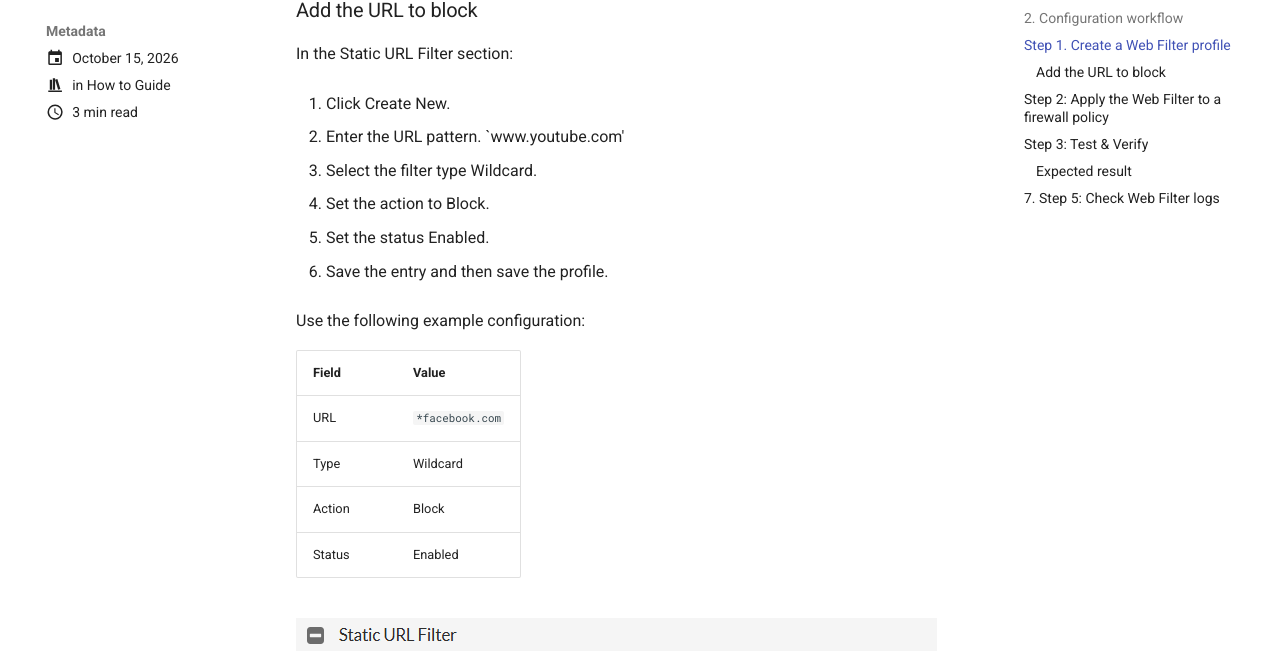
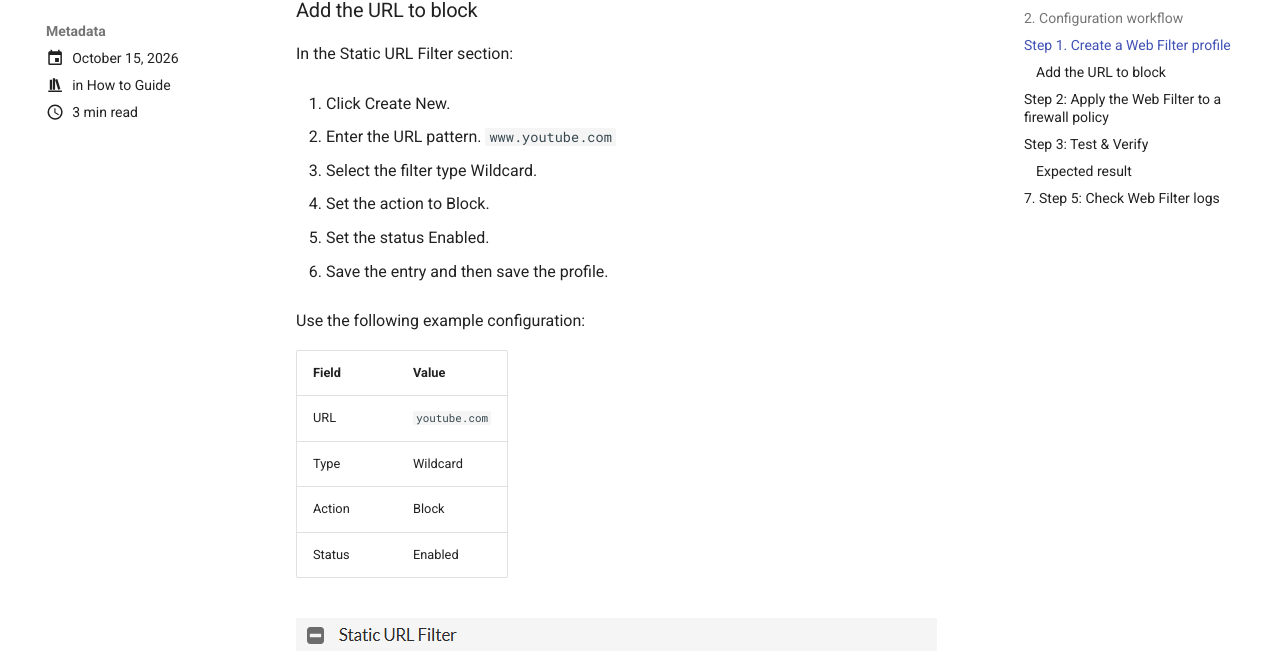
Before and after one commit to Gagan7248/HITOP, an MkDocs documentation site: the page built from docs/blog/posts/how-to-guide/Block a Website or URL on FortiGate Using Web Filter and Firewall Policy.md, in a window 1280 px wide and 900 px high, scrolled down 1092 px. Shown: the part 133-797 px from the top of the window. Built offline with MkDocs 1.6.1 and Material for MkDocs 9.7.7, drawn with Linux system fonts in a browser that asks for light colours.

Commit message:
Update documentation

```diff
--- a/docs/blog/posts/how-to-guide/Block a Website or URL on FortiGate Using Web Filter and Firewall Policy.md
+++ b/docs/blog/posts/how-to-guide/Block a Website or URL on FortiGate Using Web Filter and Firewall Policy.md
@@ -102,7 +102,7 @@ In the Static URL Filter section:
 
 1. Click Create New.
 
-2. Enter the URL pattern. `www.youtube.com'
+2. Enter the URL pattern. `www.youtube.com`
 
 3. Select the filter type Wildcard.
 
@@ -115,12 +115,12 @@ In the Static URL Filter section:
 
 Use the following example configuration:
 
-| Field  | Value           |
-| ------ | --------------- |
-| URL    | `*facebook.com` |
-| Type   | Wildcard        |
-| Action | Block           |
-| Status | Enabled         |
+| Field  | Value         |
+| ------ | ------------- |
+| URL    | `youtube.com` |
+| Type   | Wildcard      |
+| Action | Block         |
+| Status | Enabled       |
 
 ![FortiGate URL Blocking|533](../../../images/enable-statis-url.png)
 
```
